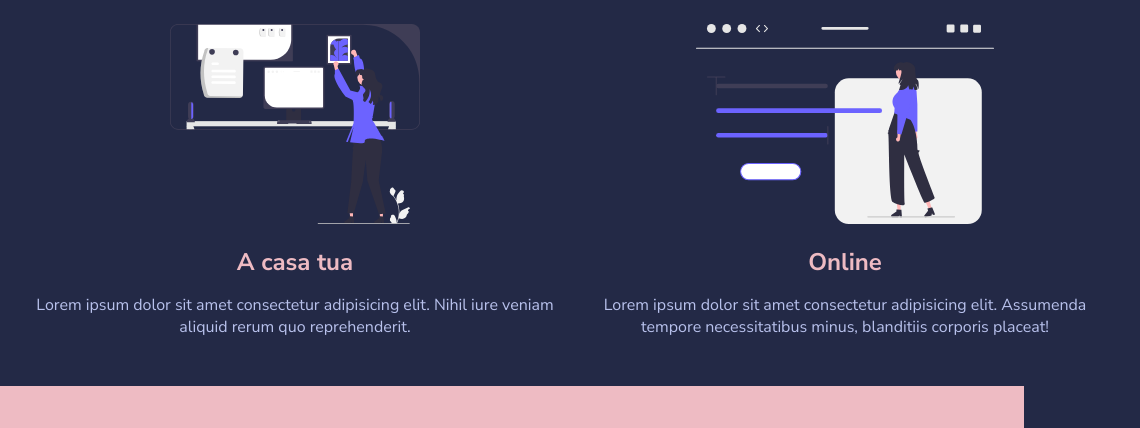
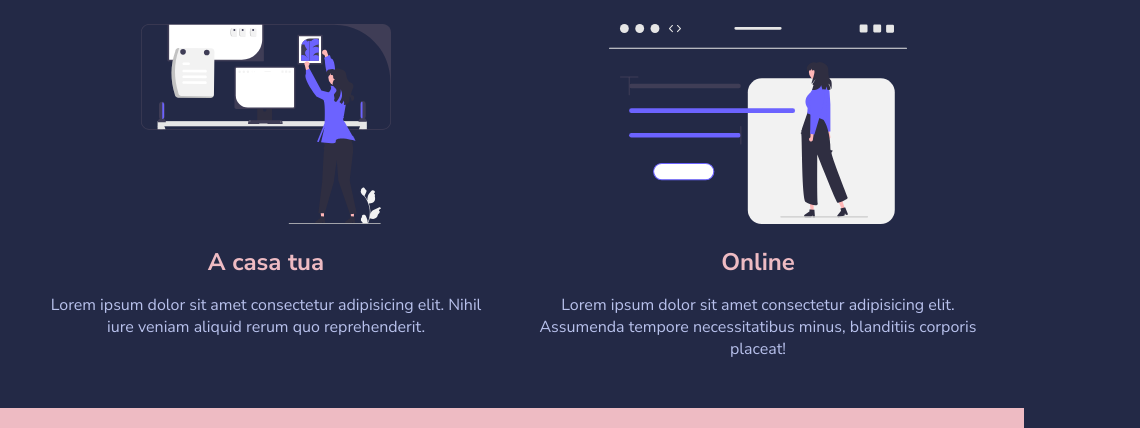
Before and after one commit to LucaCavatassi/html-css-resp-wannabe, a plain HTML site: page index.html in a window 1024 px wide. Shown: the part 209-637 px from the top of the page, 1140 px wide, since content can reach past the window. Drawn offline with Linux system fonts and the light colour scheme.

Commit message:
fix: feat media for 768px to 1160px, not working on reopening, now fixed

```diff
--- a/css/style.css
+++ b/css/style.css
@@ -164,6 +164,6 @@ img {
  /* FIX 768px-1160px */
 @media screen and (min-width: 769px) and (max-width: 1160px) {
     .container{
-        max-width: 1160px;
+       width: 100%;
     }
 }
```
